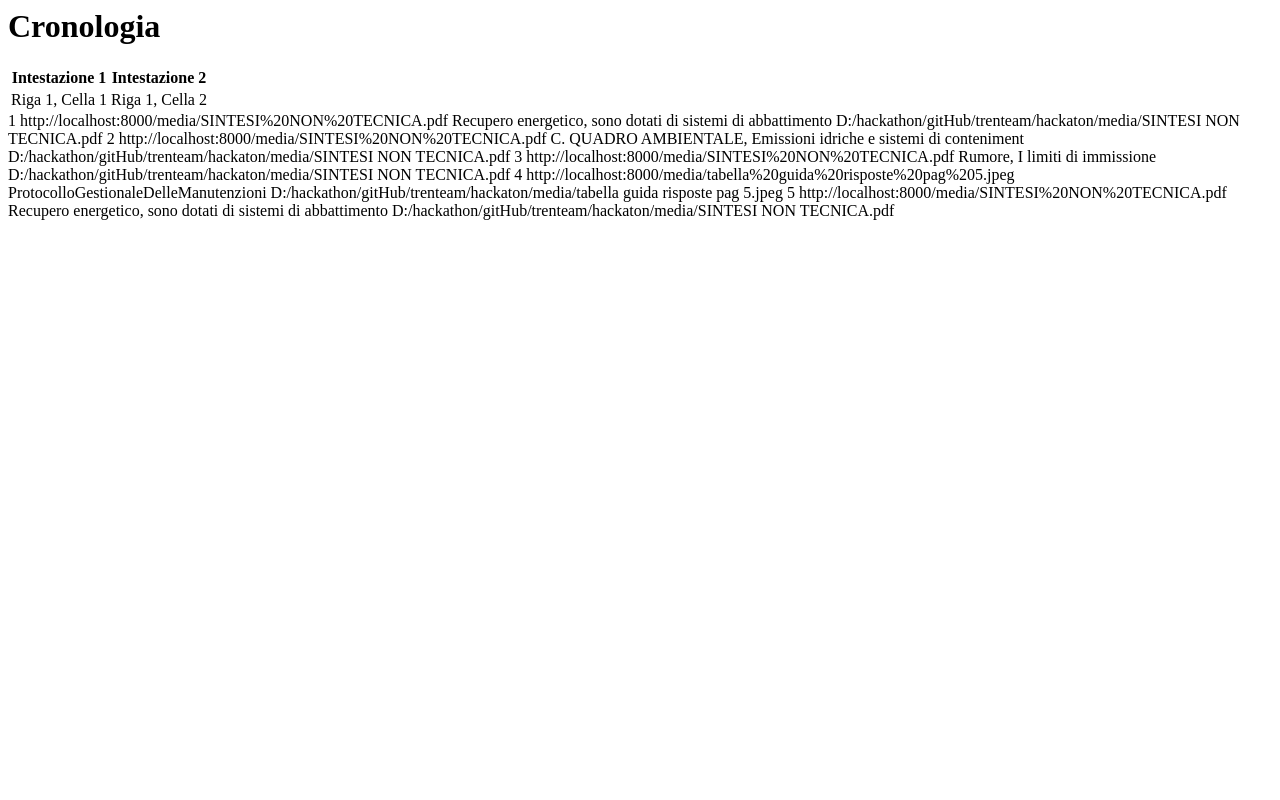
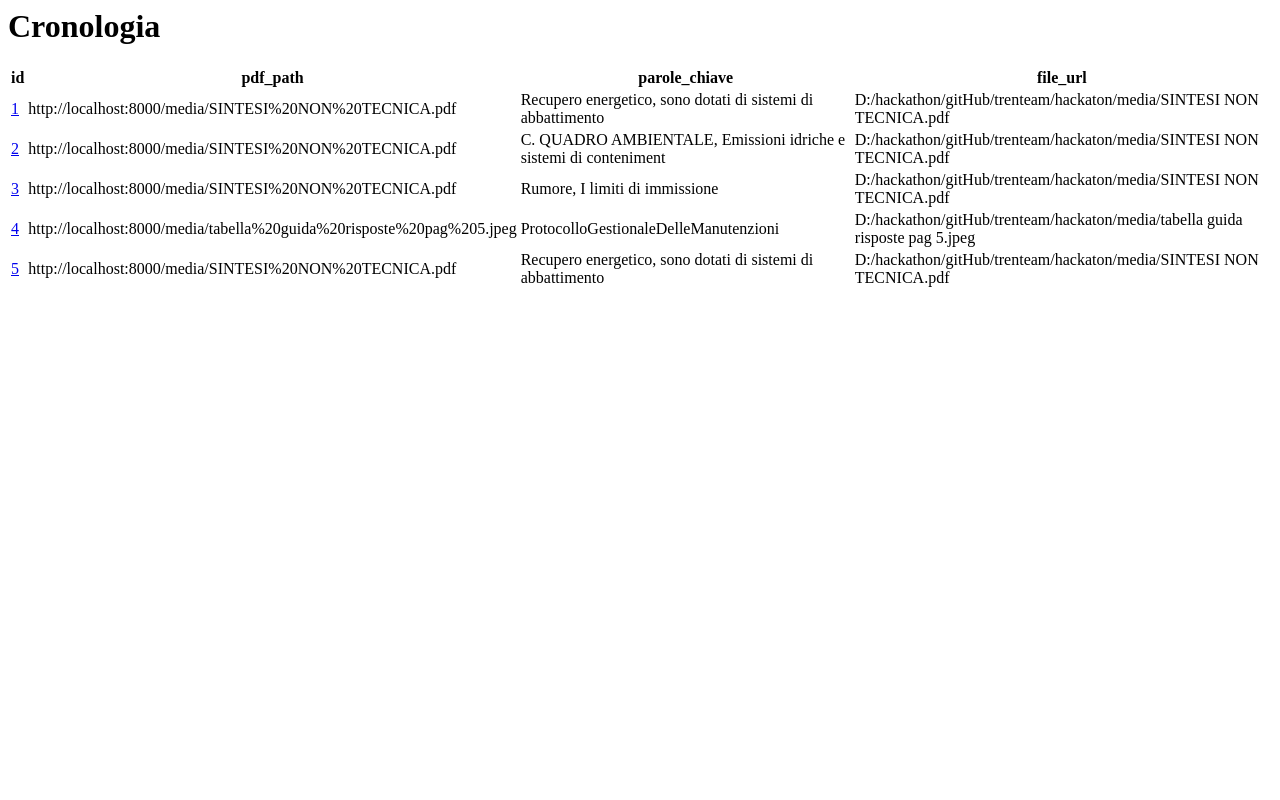
Before and after one commit to itsmrma/trenteam, a Django app: template hackaton/myapp/templates/cronologia.html in a window 1280 px wide. Run offline with Django 5.2, Linux system fonts and the light colour scheme; the template is opened without the code that fills it: values that come from a table or form of the project are taken from there, others are empty; data comes from the database, SQL or seed files in the repository; both versions use the stored data as it was after the commit.

Commit message:
SINO IL KING

```diff
--- a/hackaton/hackaton/urls.py
+++ b/hackaton/hackaton/urls.py
@@ -8,4 +8,5 @@ urlpatterns = [
     path('result/', views.result, name='result'),
     path('cronologia/', views.cronologia, name='cronologia'),
     path('admin/', admin.site.urls),
+    path('result/<int:id>', views.resultId, name='resultRiferimento'),
 ]+ static(settings.MEDIA_URL, document_root=settings.MEDIA_ROOT)
--- a/hackaton/myapp/templates/cronologia.html
+++ b/hackaton/myapp/templates/cronologia.html
@@ -1,31 +1,42 @@
 <html>
     <body>
         <h1>Cronologia</h1>
+
         <table>
-            <tr>
-              <th>Intestazione 1</th>
-              <th>Intestazione 2</th>
-            </tr>
-            <tr>
-              <td>Riga 1, Cella 1</td>
-              <td>Riga 1, Cella 2</td>
-            </tr>
-          </table>
-        <table>
-        {% for temp in documenti %}
-            <tr>
-                {{temp.id}}
-            </tr>
-            <tr>
-                {{temp.pdf_path}}
-            </tr>
-            <tr>
-                {{temp.parole_chiave}}
-            </tr>
-            <tr>
-                {{temp.file_url}}
-            </tr>
+            <thead>
+                <tr>
+                  <th>id</th>
+                  <th>pdf_path</th>
+                  <th>parole_chiave</th>
+                  <th>file_url</th>
+                </tr>
+              </thead>
+              <tbody>
+        {% for documento in documenti %}
+        <tr>
+            {% if documento.id %}
+                <td >
+                    <a href="{% url 'resultRiferimento' documento.id %}">{{documento.id}}</a>
+                </td>
+            {% endif %}
+            {% if documento.pdf_path %}
+                <td>
+                    {{documento.pdf_path}}
+                </td>
+            {% endif %}
+            {% if documento.parole_chiave %}
+                <td>
+                    {{documento.parole_chiave}}
+                </td>
+            {% endif %}
+            {% if documento.file_url %}
+                <td>
+                    {{documento.file_url}}
+                </td>
+            {% endif %}
+        </tr>
         {% endfor %}
+        </tbody>
         </table>
     </body>
 </html>
```
Also changed, not shown: funzioniProva.py (+11 -7 lines), hackaton/myapp/views.py (+36 -2 lines), hackaton/db.sqlite3, hackaton/media/tabella guida risposte pag 5.jpeg (added), 1 other file.
